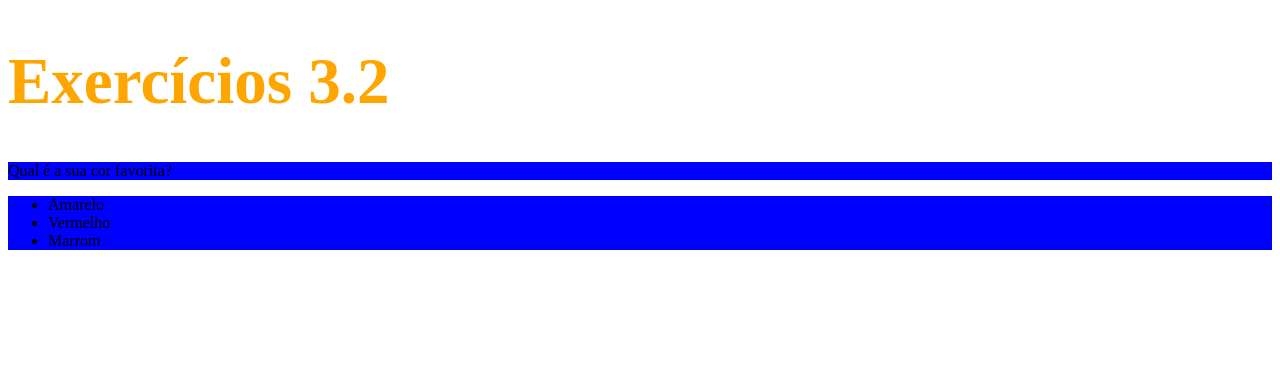
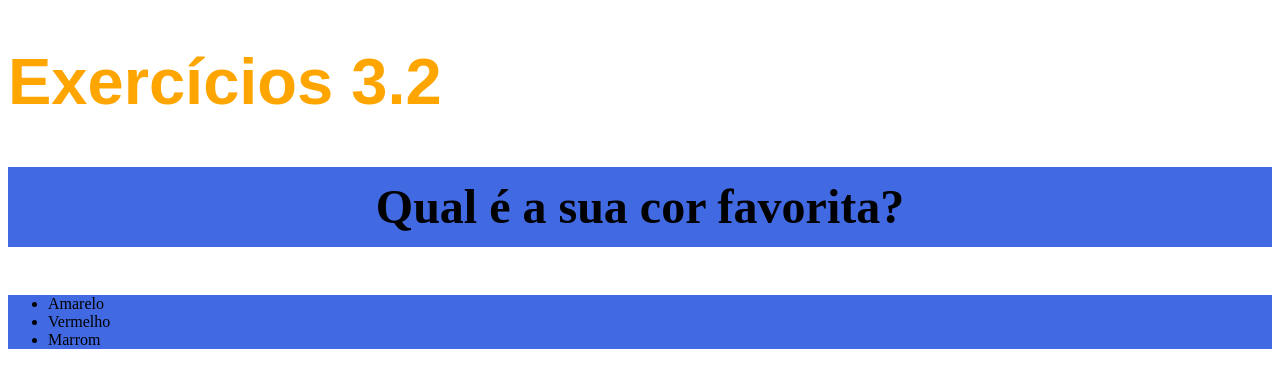
Before and after one commit to Alexandre-Lustosa-Escossio/trybe-exercicios, a plain HTML site: page fundamentos/bloco3-html-css/3.2/index.html in a window 1280 px wide. Drawn offline with Linux system fonts and the light colour scheme.

Commit message:
adiciona text-align, line-height e font-family ao index.html

```diff
--- a/fundamentos/bloco3-html-css/3.2/index.html
+++ b/fundamentos/bloco3-html-css/3.2/index.html
@@ -4,17 +4,32 @@
     <meta charset="UTF-8">
     <title>HTML</title>
     <style>
+        body{
+            font-size: 16px;
+        }
+
         h1{
             font-size: 65px;
             color: orange;
+            font-family: sans-serif;
+        }
+
+        p{
+            font-weight: 600;
+            font-size: 3em;
+            line-height: 80px;
+            text-align: center;
         }
 
         ul{
             background-color: green;
+            text-decoration: crimson;
         }
 
         .p-ul{
-            background-color: blue;
+            background-color: royalblue;
+
+
         }
     </style>
   </head>
```
